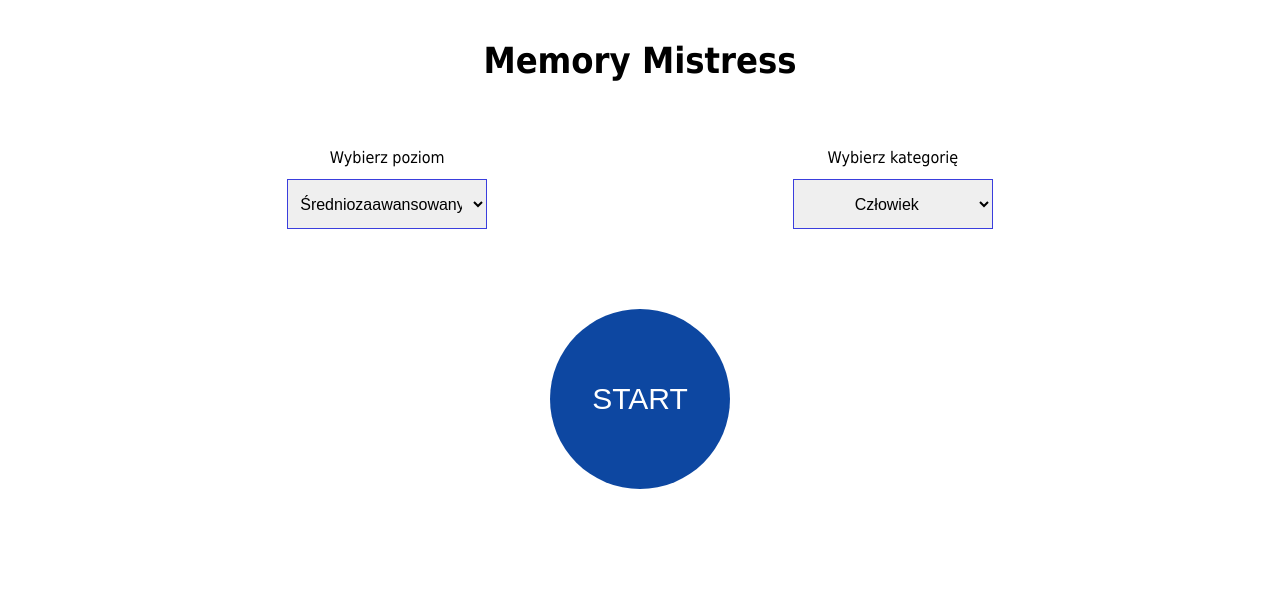
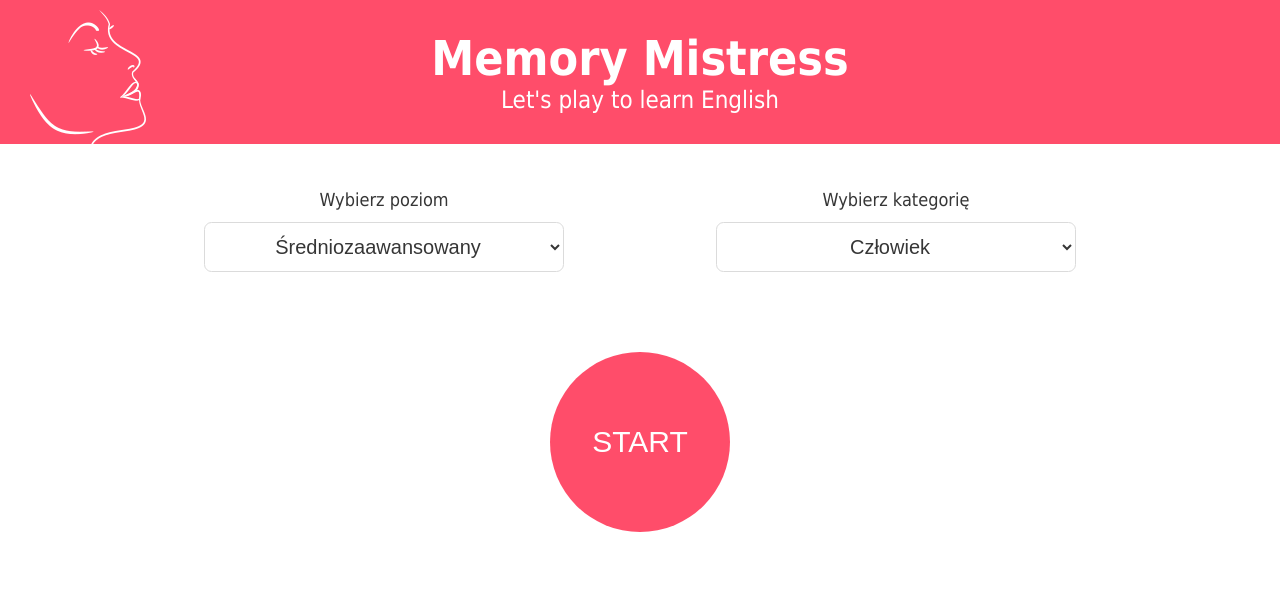
Before and after one commit to myrseb/memory-mistress, a plain HTML site: page index.html in a window 1280 px wide. Drawn offline with Linux system fonts and the light colour scheme.

Commit message:
new gui and colors

```diff
--- a/index.html
+++ b/index.html
@@ -6,10 +6,14 @@
   <link rel="stylesheet" href="style.css">
 </head>
 <body>
+<header>
+	<img src="girl-face.png" alt="girl" class="left" height="160" width="116">
+	<h1 class="center">Memory Mistress</h1>
+	<p>Let's play to learn English</p>
+</header>
 <div class="main">
 
 <div class="row">
-	<h2 class="center my-40">Memory Mistress</h2>
 			<div class="center">
 				<div id="settings" class="flex">
 					<div class="input-container">
--- a/script.js
+++ b/script.js
@@ -113,7 +113,7 @@ const printWord = () => {
 	let question = getRandomWord();
 	_("question").innerHTML = question.pl;
 	_("answer").innerHTML = question.en;
-	_("title").innerHTML = "Pytanie " + (answers.length + 1) + "/" + answerCount;
+	_("title").innerHTML = "Słowo " + (answers.length + 1) + "/" + answerCount;
 	_("translation").value = "";
 	_("translation").focus();
 }
@@ -126,11 +126,9 @@ const nextWord = () => {
 	answers.push(answer);
 
 	if (answers.length < answerCount) {
-		console.log(answers.length)
 		printWord();
 	}
 	else {
-		console.log("koniec")
 		showSummary();
 		hideElement("next");
 		hideElement("exit-game");
@@ -188,7 +186,7 @@ function summaryDetails(){
 	${summaryInfo}
 		</tr></table>
 		<button id="restart" class="my-40 mr-20 print-hide">ZAGRAJ JESZCZE RAZ</button>
-		<button id="end-game" class="my-40 mr-20 print-hide">ZAGRAJ W INNEJ KATEGORI</button>
+		<button id="end-game" class="my-40 mr-20 print-hide">ZAGRAJ W INNEJ KATEGORII</button>
 		<button id="finish-game" class="my-40 secondary print-hide">ZAKOŃCZ GRĘ</button>
 	</div>
 	`;
--- a/style.css
+++ b/style.css
@@ -1,5 +1,12 @@
+:root {
+	--primary-color: #FF4D6A;
+	--red-color: #F00028;
+}
+
 body {
 	font: 24px tahoma, sans-serif;
+	margin: 0;
+	color: #363636;
 }
 
 h2 {
@@ -10,10 +17,25 @@ a, a.visited {
 	color: #0d47a1;
 }
 
+header {
+	color: #fff;
+	background-color: var(--primary-color);
+	padding: 10px;
+}
+
+header h1 {
+	margin: 20px 0 0 0;
+}
+
+header p {
+	margin: 0 0 20px 0;
+	text-align: center;
+}
+
 .main {
 	width: 80%;
-	margin: 0 auto;
-	position:relative;
+	margin: 20px auto;
+	position: relative;
 }
 
 .row {
@@ -26,9 +48,13 @@ textarea, input[type='text'], input[type='date'], select{
 	width: 340px;
 	margin: 10px auto;
 	font-size: 16px;
-border-color: #3a3edd;
 	padding:8px;
 	display: block;
+	background-color: #fff;
+	border-color: #dbdbdb;
+	border-radius: .375em;
+	color: #363636;
+	outline: none;
 }
 
 textarea {
@@ -39,16 +65,24 @@ input{
 	height: 30px;
 	min-width:340px;
 	font-size: 24px;
+	transition: 0.3s;
+	padding: 6px;
 }
 
-label{
-	font-size:16px;
+input:focus, select:focus {
+	border: 2px solid var(--primary-color);
+	outline: none;
 }
 
-select{
+label {
+	font-size: 18px;
+}
+
+select {
+	font-size: 20px;
 	height: 50px;
 	text-align: center;
-width: 200px;
+	min-width: 360px;
 }
 
 input [type=checkbox]{
@@ -92,14 +126,15 @@ input [type=checkbox]{
 }
 
 button, .navigation a {
-	padding:8px 24px;
-	font-size:20px;
-	background-color:#0d47a1;
+	padding: 10px 24px;
+	font-size: 20px;
+	background-color: var(--primary-color);
 	color:#fff;
-	text-decoration:none;
-	cursor:pointer;
-	border-radius:8px;
-	border: 0px solid #0d47a1;
+	text-decoration: none;
+	cursor: pointer;
+	border-radius: 3px;
+	border: 0px solid var(--primary-color);
+	min-width: 180px;
 }
 
 button:disabled {
@@ -116,22 +151,23 @@ button:disabled {
     height: 180px;
     border-radius: 50%;
     font-size: 30px;
+	padding: 0;
 }
 
 .cancel {
 	background-color:#fff;
 	color: #0d47a1;
-	border: 1px solid #0d47a1;
+	border: 1px solid var(--primary-color);
 }
 
 .hide {
-	display:none!important;
+	display: none!important;
 }
 
-.fr {
-	float:right;
-	margin-left:14px;
-	margin-top:20px;
+.left {
+	float: left;
+	position: absolute;
+	margin-left: 20px;
 }
 
 .mx-20 {
@@ -173,7 +209,7 @@ button:disabled {
 .cell label, .cell-full label {
 	float:left;
 	width:100%;
-	color: #0d47a1;
+	color: var(--primary-color);
 	font-size: 18px;
 }
 
@@ -213,7 +249,7 @@ label span {
 }
 
 .summary-header {
-	background-color: #0d47a1;
+	background-color: var(--primary-color);
 	color: #fff;
 	padding: 2px;
 }
@@ -255,13 +291,8 @@ th {
 }
 
 #komunikat{
-	color:#dd0000;
-	font-size:15px;
-}
-
-img {
-	width:240px;
-	margin-top:20px;
+	color: var(var(--red-color));
+	font-size: 15px;
 }
 
 .right{
@@ -281,7 +312,7 @@ img {
 }
 
 .red{
-	color:red;
+	color:var(--red-color);
 }
 
 .orange{
@@ -290,7 +321,7 @@ img {
 
 .separator{
 	margin:0px 20px 0 20px;
-	border-top:2px solid #0d47a1;
+	border-top:2px solid var(--primary-color);
 }
 
 .col-1{
```
Also changed, not shown: girl-face.png (added). Lines whose indentation alone changed are shown as unchanged.
